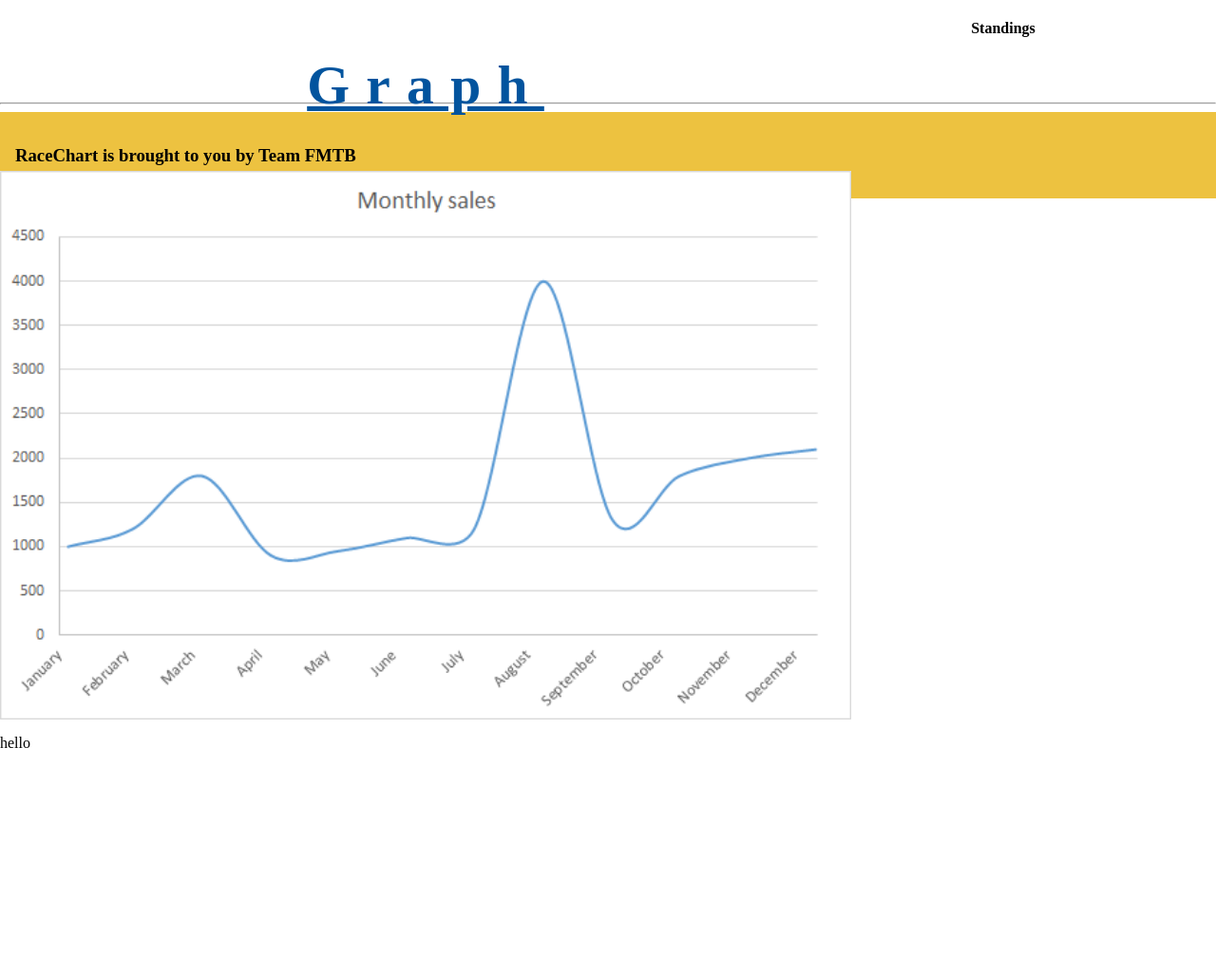
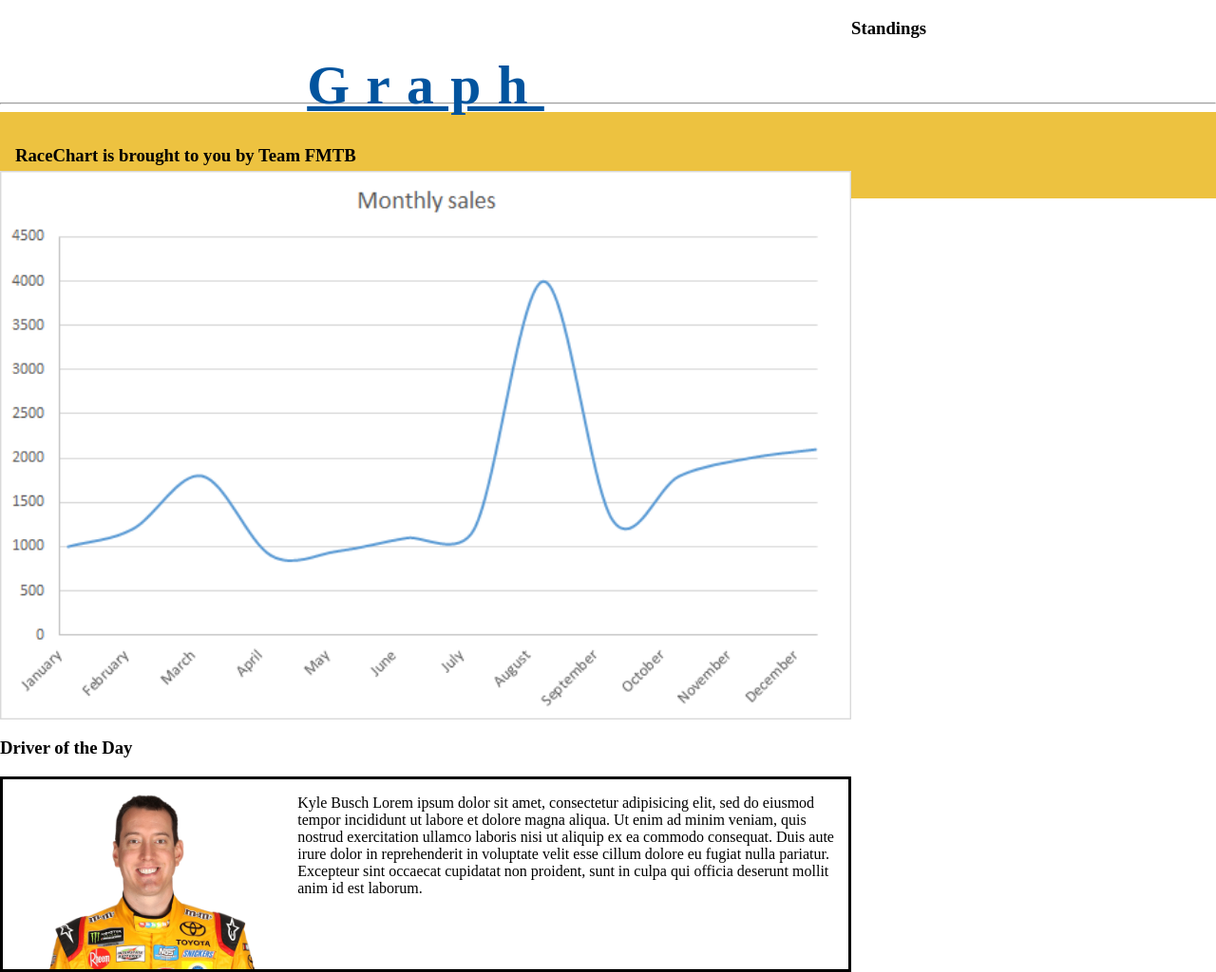
Before and after one commit to Trizzlenova/racechart, a Django app: page / in a window 1280 px wide. Shown: the part 271-1295 px from the top of the page at 95% size. Before the commit the page ends 1059 px from the top, so only its background shows below. Run offline with Django 3.2, Linux system fonts and the light colour scheme; data that the repository does not hold is empty; some libraries are stand-ins or nearby versions; some web fonts are replaced.

Commit message:
fixing layout

```diff
--- a/racechart_folder/racechart/static/css/racechart.css
+++ b/racechart_folder/racechart/static/css/racechart.css
@@ -29,15 +29,12 @@ header {
   display: flex;
   flex-direction: row;
   justify-content: flex-start;
-}
-#home {
-
+  margin: 0 auto;
+  display: flex;
+  top: 0;
 }
 
 header {
-  margin: 0 auto;
-  display: flex;
-  top: 0;
 }
 
 header img {
@@ -93,8 +90,6 @@ a {
   /*padding: .7em;*/
 }
 
-
-
 #chart {
   width: 100%;
 }
@@ -103,6 +98,7 @@ a {
   width: 100%;
   margin: 0 auto;
   display: flex;
+
 }
 
 section {
@@ -113,6 +109,11 @@ section {
 aside {
   width: 25%;
 
+}
+
+#driver_section {
+  padding: 0;
+  margin: 0 auto;
 }
 
 #driver {
@@ -142,17 +143,9 @@ h2 {
   text-align: center;
 }
 
-#driver {
-  width: 30%;
-  margin: 0 auto;
-}
 
 .purple {
   color: #88166D
-}
-
-#driver_name {
-  /*text-align: left;*/
 }
 
 #bio {
@@ -172,6 +165,23 @@ ol {
 
 #standing_list {
   font-size: 1em;
+}
+
+#driver_of_the_day {
+  display: flex;
+  width: 100%;
+  margin: 0 auto;
+  border: black .2em solid;
+}
+
+#driver {
+  height: 200px;
+  margin: 0 auto;
+  height: ;
+}
+
+p {
+  width: 75%;
 }
 
 
--- a/racechart_folder/racechart/static/script/app.js
+++ b/racechart_folder/racechart/static/script/app.js
@@ -1,12 +1,12 @@
-function getRaceDates(){
-  axios.get('/api/standings')
-  .then(function(response) {
-    for(let i = 0; i < response.data; i++) {
-      let node = document.createElement("option");
-      let textnode = document.createTextNode()
-      node.appendChild(textnode);
-      raceMenu.appendChild(node);
-    }
+// function getRaceDates(){
+//   axios.get('/api/standings')
+//   .then(function(response) {
+//     for(let i = 0; i < response.data; i++) {
+//       let node = document.createElement("option");
+//       let textnode = document.createTextNode()
+//       node.appendChild(textnode);
+//       raceMenu.appendChild(node);
+//     }
 
 // on selection, generateData() and createGraph
 
@@ -16,19 +16,27 @@ const driverSelected = () => {
 
 const raceData = [];
 
+// const getRaces = () => {
+//   $.ajax({
+//     type: 'GET',
+//     url: '/api/races',
+//     dataType: 'JSON',
+//     success: (response) => {
+//       raceData.push(response.data);
+//     },
+//   });
+// }
+
 const getRaces = () => {
-  $.ajax({
-    type: 'GET',
-    url: '/api/races',
-    dataType: 'JSON',
-    success: (response) => {
-      raceData.push(response);
-    },
-  });
+  axios.get('/api/races')
+  .then(function(response) {
+    raceData.push(response.data[0])
+  })
 }
 
 getRaces();
 
+console.log(raceData)
 
 const createGraph = (data) => {
   // set the dimensions and margins of the graph
@@ -88,16 +96,18 @@ const createGraph = (data) => {
 const getId = (driverId) => {
   let data = [];
   selectedDriver = driverId[driverId.selectedIndex].id;
+  console.log(selectedDriver)
   $('div').empty();
   axios.get('/api/results')
-  .then((response) => {
+  .then(function(response) {
     let results = response.data;
     for(let i = 0; i < results.length; i++) {
       let entry = results[i];
       let driver_url = entry.driver;
       let driver_pk = driver_url.substring(driver_url.indexOf("drivers/") + 8);
-      if(driver_pk === selectedDriver) {
+      if(driver_url === selectedDriver) {
         let race_url = entry.race;
+        console.log(race_url)
         let race_pk = parseInt(race_url.substring(race_url.indexOf("races/") + 6));
         let position = entry.position;
 
@@ -109,7 +119,7 @@ const getId = (driverId) => {
             let month = parseInt(dateInProgress.substring(5, 7));
             let day = parseInt(dateInProgress.substring(8, 10));
             let startDate = month + '/' + day + '/' + year;
-            var parseTime = d3.timeParse("%m/%d/%Y");
+            let parseTime = d3.timeParse("%m/%d/%Y");
             startDate = parseTime(startDate);
             data.push({'date': startDate, 'rank': position});
 
@@ -121,9 +131,7 @@ const getId = (driverId) => {
       };
     }
     createGraph(data);
-  });
+  })
   // data = JSON.stringify(eval('('+data+')'));
   console.log(data);
-
-  // createGraph(data);
 }
--- a/racechart_folder/racechart/templates/racechart/base.html
+++ b/racechart_folder/racechart/templates/racechart/base.html
@@ -6,7 +6,8 @@
         <link href="https://fonts.googleapis.com/css?family=Bungee+Inline|Permanent+Mark" rel="stylesheet">
         <link rel="stylesheet" type="text/css" media="screen" href="{% static 'css/racechart.css' %}">
         <script src="https://d3js.org/d3.v4.min.js"></script>
-        <script src="{% static 'app.js' %}" defer></script>
+        <script src="https://unpkg.com/axios/dist/axios.min.js"></script>
+        <script src="{% static 'script/app.js' %}" defer></script>
     </head>
     <body>
 
--- a/racechart_folder/racechart/templates/racechart/static_page.html
+++ b/racechart_folder/racechart/templates/racechart/static_page.html
@@ -7,11 +7,21 @@
   <section>
     <h2>Graph</h2>
     <img id="chart" src="{% static 'images/chart.png' %}"/>
-    <p>hello</p>
+    <h3>Driver of the Day</h3>
+    <div id="driver_of_the_day">
+      <img id="driver" src="{% static 'images/kyle_busch.png' %}"/>
+      <p>Kyle Busch Lorem ipsum dolor sit amet, consectetur adipisicing elit, sed do eiusmod
+      tempor incididunt ut labore et dolore magna aliqua. Ut enim ad minim veniam,
+      quis nostrud exercitation ullamco laboris nisi ut aliquip ex ea commodo
+      consequat. Duis aute irure dolor in reprehenderit in voluptate velit esse
+      cillum dolore eu fugiat nulla pariatur. Excepteur sint occaecat cupidatat non
+      proident, sunt in culpa qui officia deserunt mollit anim id est laborum.
+      </p>
+    </div>
   </section>
   <aside>
     <div id="standings">
-      <h4>Standings</h4>
+      <h3>Standings</h3>
       <ol>
         {% for standing in standings %}
         <li id='standing_list'>
```
Also changed, not shown: racechart_folder/racechart/templates/racechart/graph.html (+0 -17 lines), racechart_folder/racechart/templates/racechart/home.html (deleted, +0 -23 lines), racechart_folder/racechart/static/images/flag.png (deleted), racechart_folder/racechart/static/images/kyle_busch.png (added).
